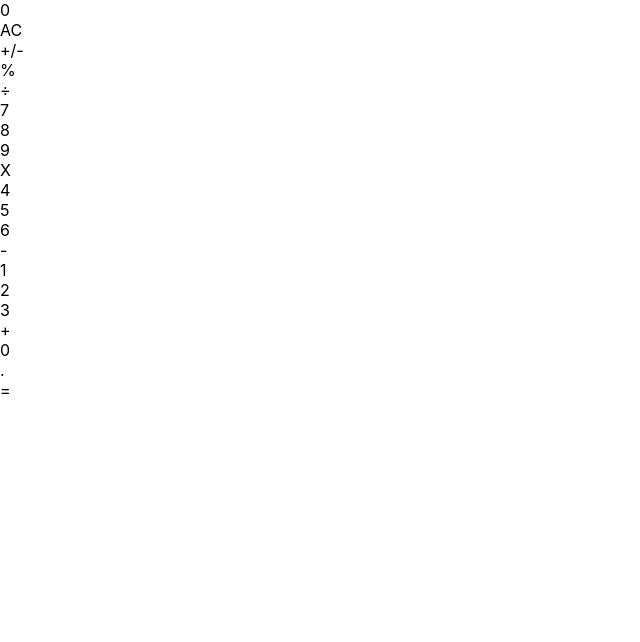
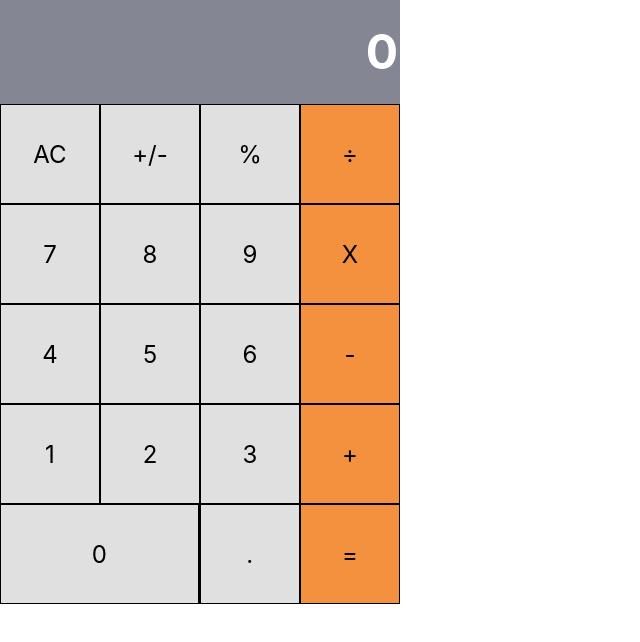
Before and after one commit to andypasso/my_calculator, a React (Create React App) app: page / in a window 1280 px wide. Shown: the top 642 px of the page, without its empty margins (0-640 px from the left). Built offline with nearby package versions, Linux system fonts and the light colour scheme.

Commit message:
milestone 3 finished

```diff
--- a/package.json
+++ b/package.json
@@ -7,6 +7,7 @@
     "@testing-library/react": "^9.3.2",
     "@testing-library/user-event": "^7.1.2",
     "big.js": "^5.2.2",
+    "normalize.css": "^8.0.1",
     "prop-types": "^15.7.2",
     "react": "^16.13.1",
     "react-dom": "^16.13.1",
--- a/src/App.css
+++ b/src/App.css
@@ -0,0 +1,6 @@
+.app {
+  display: flex;
+  height: 700px;
+  width: 400px;
+  flex-direction: column;
+}
--- a/src/App.js
+++ b/src/App.js
@@ -1,13 +1,14 @@
 import React from 'react';
+import 'normalize.css';
 import './App.css';
 import Display from './components/Display';
 import ButtonPanel from './components/ButtonPanel';
 
 function App() {
   return (
-    <div>
+    <div className="app">
       <Display result="0" />
-      <ButtonPanel />
+      <ButtonPanel className="panel" />
     </div>
   );
 }
--- a/src/components/Button.js
+++ b/src/components/Button.js
@@ -1,10 +1,11 @@
 import React from 'react';
 import PropTypes from 'prop-types';
+import './button.css';
 
 export default function Button(props) {
-  const { name } = props;
+  const { name, color, wide } = props;
   return (
-    <div>
+    <div className={`btn ${color} ${wide ? 'wide' : null}`}>
       { name }
     </div>
   );
@@ -12,4 +13,10 @@ export default function Button(props) {
 
 Button.propTypes = {
   name: PropTypes.string.isRequired,
+  color: PropTypes.string,
+  wide: PropTypes.bool.isRequired,
 };
+
+Button.defaultProps = {
+  color: 'orange',
+};
--- a/src/components/ButtonPanel.js
+++ b/src/components/ButtonPanel.js
@@ -1,37 +1,38 @@
 import React from 'react';
 import Button from './Button';
+import './buttonPanel.css';
 
 export default function ButtonPanel() {
   return (
     <div>
-      <div>
-        <Button name="AC" />
-        <Button name="+/-" />
-        <Button name="%" />
-        <Button name="÷" />
+      <div className="row">
+        <Button color="yes" wide={false} name="AC" />
+        <Button color="yes" wide={false} name="+/-" />
+        <Button color="yes" wide={false} name="%" />
+        <Button wide={false} name="÷" />
       </div>
-      <div>
-        <Button name="7" />
-        <Button name="8" />
-        <Button name="9" />
-        <Button name="X" />
+      <div className="row">
+        <Button color="yes" wide={false} name="7" />
+        <Button color="yes" wide={false} name="8" />
+        <Button color="yes" wide={false} name="9" />
+        <Button wide={false} name="X" />
       </div>
-      <div>
-        <Button name="4" />
-        <Button name="5" />
-        <Button name="6" />
-        <Button name="-" />
+      <div className="row">
+        <Button color="yes" wide={false} name="4" />
+        <Button color="yes" wide={false} name="5" />
+        <Button color="yes" wide={false} name="6" />
+        <Button wide={false} name="-" />
       </div>
-      <div>
-        <Button name="1" />
-        <Button name="2" />
-        <Button name="3" />
-        <Button name="+" />
+      <div className="row">
+        <Button color="yes" wide={false} name="1" />
+        <Button color="yes" wide={false} name="2" />
+        <Button color="yes" wide={false} name="3" />
+        <Button wide={false} name="+" />
       </div>
-      <div>
-        <Button name="0" />
-        <Button name="." />
-        <Button name="=" />
+      <div className="row">
+        <Button color="yes" wide name="0" />
+        <Button color="yes" wide={false} name="." />
+        <Button wide={false} name="=" />
       </div>
     </div>
   );
--- a/src/components/Display.js
+++ b/src/components/Display.js
@@ -1,10 +1,11 @@
 import React from 'react';
 import PropTypes from 'prop-types';
+import './display.css';
 
 export default function Display(props) {
   const { result } = props;
   return (
-    <div>
+    <div className="display">
       {result}
     </div>
   );
--- /dev/null
+++ b/src/components/button.css
@@ -0,0 +1,18 @@
+.btn {
+  width: 25%;
+  border: 1px solid black;
+  color: black;
+  text-align: center;
+  line-height: 100px;
+  background-color: #e0e0e0;
+  font-size: 1.5rem;
+}
+
+.wide {
+  width: 50%;
+  border-right: 2px solid black;
+}
+
+.orange {
+  background-color: #f4913e;
+}
--- /dev/null
+++ b/src/components/buttonPanel.css
@@ -0,0 +1,8 @@
+.panel {
+  display: flex;
+}
+
+.row {
+  display: flex;
+  height: 100px;
+}
--- /dev/null
+++ b/src/components/display.css
@@ -0,0 +1,10 @@
+.display {
+  height: 100px;
+  background-color: #858693;
+  font-weight: bold;
+  color: white;
+  padding: 2px;
+  text-align: end;
+  line-height: 100px;
+  font-size: 3rem;
+}
```
Also changed, not shown: 1 other file (tests, documents, lock files or other folders).
